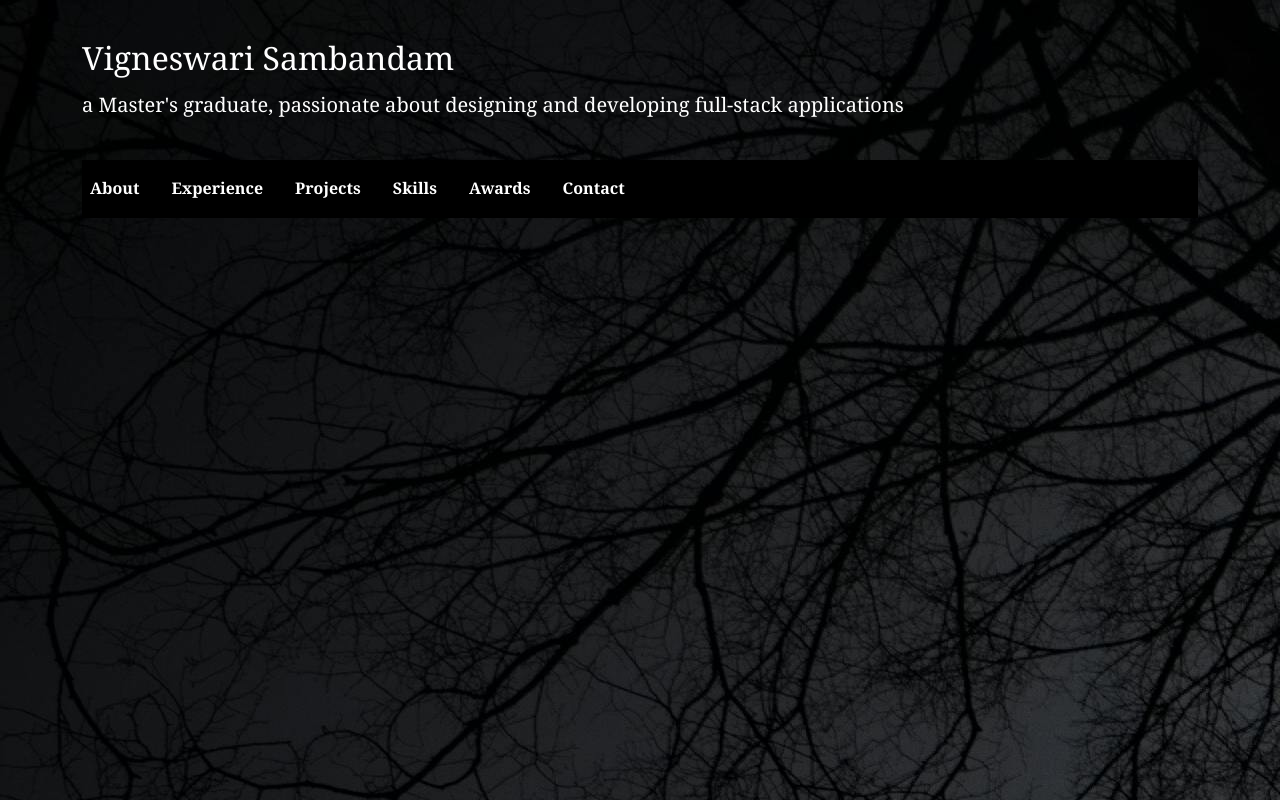
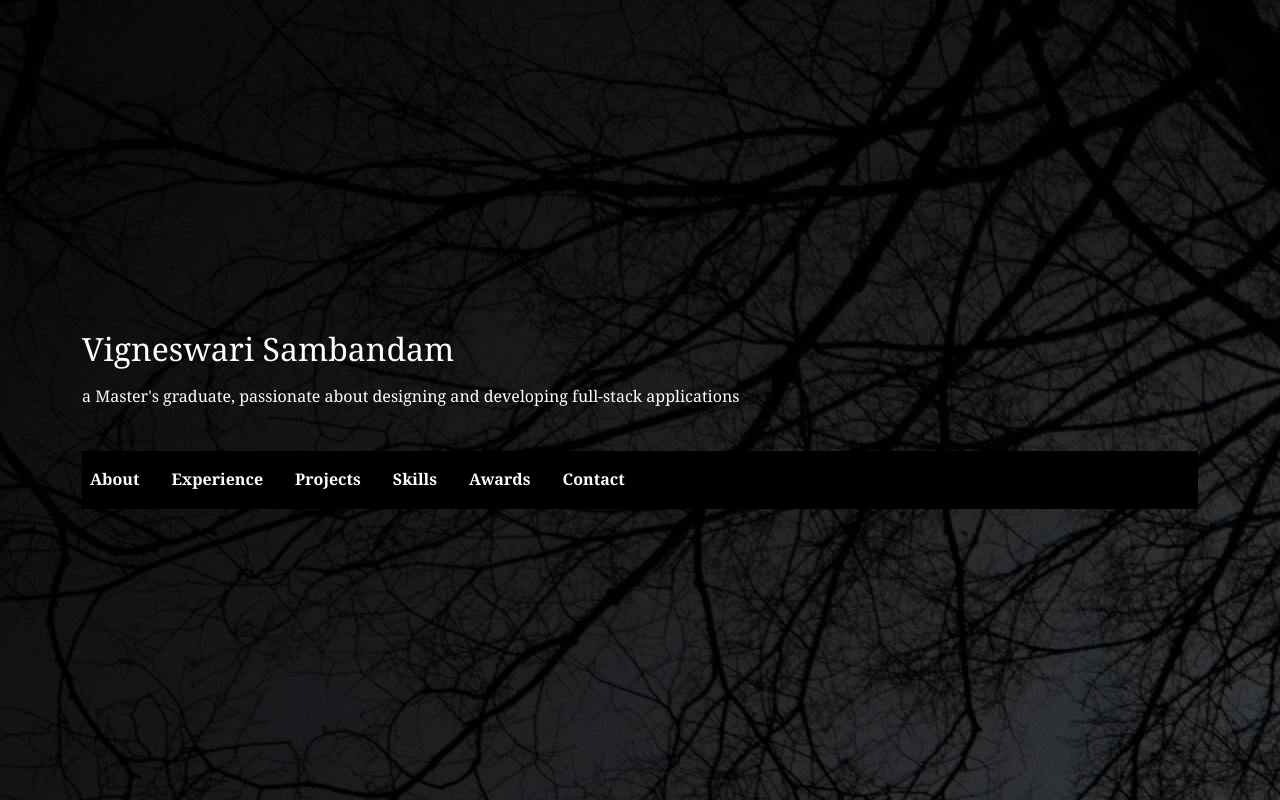
Before and after one commit to Vigneshwarie/portfolio2.0, a React (Vite) app in the folder myportfolio/: page /Experience in a window 1280 px wide. Built offline with nearby package versions, Linux system fonts and the light colour scheme.

Commit message:
Working on the styling and updated contact section

```diff
--- a/myportfolio/src/App.css
+++ b/myportfolio/src/App.css
@@ -1,14 +1,13 @@
 #root {
-     width: 100%;
      margin: 0 auto;
      padding: 0 auto;
      text-align: left;
+     width: 100%;
      font-family: Georgia, Garamond, Helvetica, 'Helvetica Neue', 'Open Sans', 'Segoe UI', 'sans-serif';
 }
 
 body {
      background-image: url('./assets/images/bgimage1.jpg');
-     color: #FFFFFF;
 }
 
 .logo {
--- a/myportfolio/src/assets/styles/Content.css
+++ b/myportfolio/src/assets/styles/Content.css
@@ -2,7 +2,8 @@
      align-items: left;
      width:100%;
      background-color: #000;
-     height: 70vh;
+     height:calc(100vh - 30vh);
+     color:#fff;
 }
 
 .highlight-font {
--- a/myportfolio/src/assets/styles/Header.css
+++ b/myportfolio/src/assets/styles/Header.css
@@ -1,21 +1,20 @@
-.container-position {
+.header {
+     display: block;
+     width:100%;
+     height: 20vh;
      align-items: left;
      text-align: left;
-     margin:0px;
-     width:100%;
-     height:20vh;
 }
 
-.container-position h1 {
+.header h1 {
      font-size: 2em;
-     font-weight: bold;
+     font-weight:bolder;
      padding-top: 40px;
      padding-bottom: 10px;
 }
 
-.homesection {
-    display: flex;
-     align-items: left;
-     width:100%;
-     background-color: #000;
+.header p {
+     font-size: 1em;
+     padding-bottom: 5px;
+     color:#fff;
 }
--- a/myportfolio/src/components/Header.jsx
+++ b/myportfolio/src/components/Header.jsx
@@ -1,14 +1,20 @@
 import Container from 'react-bootstrap/Container';
+import Row from 'react-bootstrap/Row';
+import Col from 'react-bootstrap/Col';
 import '../assets/styles/Header.css';
 
 function Header() {
      return (
-          <Container className='container-position'>
-               <header id="header">
-                    <h1><a href="index.html">Vigneswari Sambandam</a></h1>
-                    <h5>a Master's graduate, passionate about designing and developing full-stack applications</h5>
-               </header>
-          </Container>
+          <Row>
+               <Col xs={12}>
+                    <Container className="header">
+                         <header id="header">
+                              <h1><a href="index.html">Vigneswari Sambandam</a></h1>
+                              <p>a Master's graduate, passionate about designing and developing full-stack applications</p>
+                         </header>
+                    </Container>
+               </Col>
+          </Row>
      );
 }
 
--- a/myportfolio/src/index.css
+++ b/myportfolio/src/index.css
@@ -1,13 +1,15 @@
 :root {
-     font-family: Georgia, Cambria, Cochin, Times, 'Times New Roman', serif, system-ui, Avenir, Helvetica, Arial, sans-serif;
+     font-family: Georgia, Garamond, Helvetica, 'Helvetica Neue', 'Open Sans', 'Segoe UI', 'sans-serif';
      line-height: 1.5em;
+     font-weight: 400;
      color-scheme: light dark;
-     background-color: #222529;
      font-synthesis:none;
      text-rendering: optimizeLegibility;
      -webkit-font-smoothing: antialiased;
      -moz-osx-font-smoothing: grayscale;
      -webkit-text-size-adjust: 100%;
+     min-width: 320px;
+     min-height: 100vh;
 }
 
 a {
@@ -28,9 +30,10 @@ a:active {
 body {
      margin: 0;
      display: flex;
-     flex-direction: column;
+     place-items: center;
      min-width: 320px;
      min-height: 100vh;
+     background-image: url('./assets/images/bgimage1.jpg');
 }
 
 h1 {
@@ -60,7 +63,7 @@ button:focus-visible {
 @media (prefers-color-scheme: light) {
      :root {
           color: #fff;
-          background-color: #222529;
+          background-image: url('./assets/images/bgimage1.jpg');
      }
      a:hover {
           color: #62CF78;
--- a/myportfolio/src/pages/Contact.jsx
+++ b/myportfolio/src/pages/Contact.jsx
@@ -15,7 +15,11 @@ function Contact() {
                <Container data-aos="fade-up" data-aos-delay="100">
                     <h6>Contact</h6>
                     <div id="contact">
-                         <p>This is the contact page.</p>
+                         <p>Hello, and thank you for visiting my portfolio! I'm actively seeking opportunities for Staff Software Engineer, Technical Lead, or Senior Software Engineer roles. I'm excited about joining a dynamic team where I can contribute my expertise and passion for software development.</p>
+                         <p>Whether you're a hiring manager, recruiter, or fellow developer interested in discussing potential collaborations or job opportunities, I'd love to hear from you. Feel free to contact me using the contact form below or via email <a href="mailto:vigneswari.sambandam@gmail.com"><b>here</b></a>. I prioritize responding promptly to all inquiries, so you can expect to hear back from me soon.
+                         </p>
+                         <p>Thank you for considering me for your team. I'm eager to discuss how my skills and experience align with your organization's needs and how I can help drive its success.</p>
+                         <p>I am looking forward to connecting with you!</p>
                     </div>
                </Container>
           </section>
```
